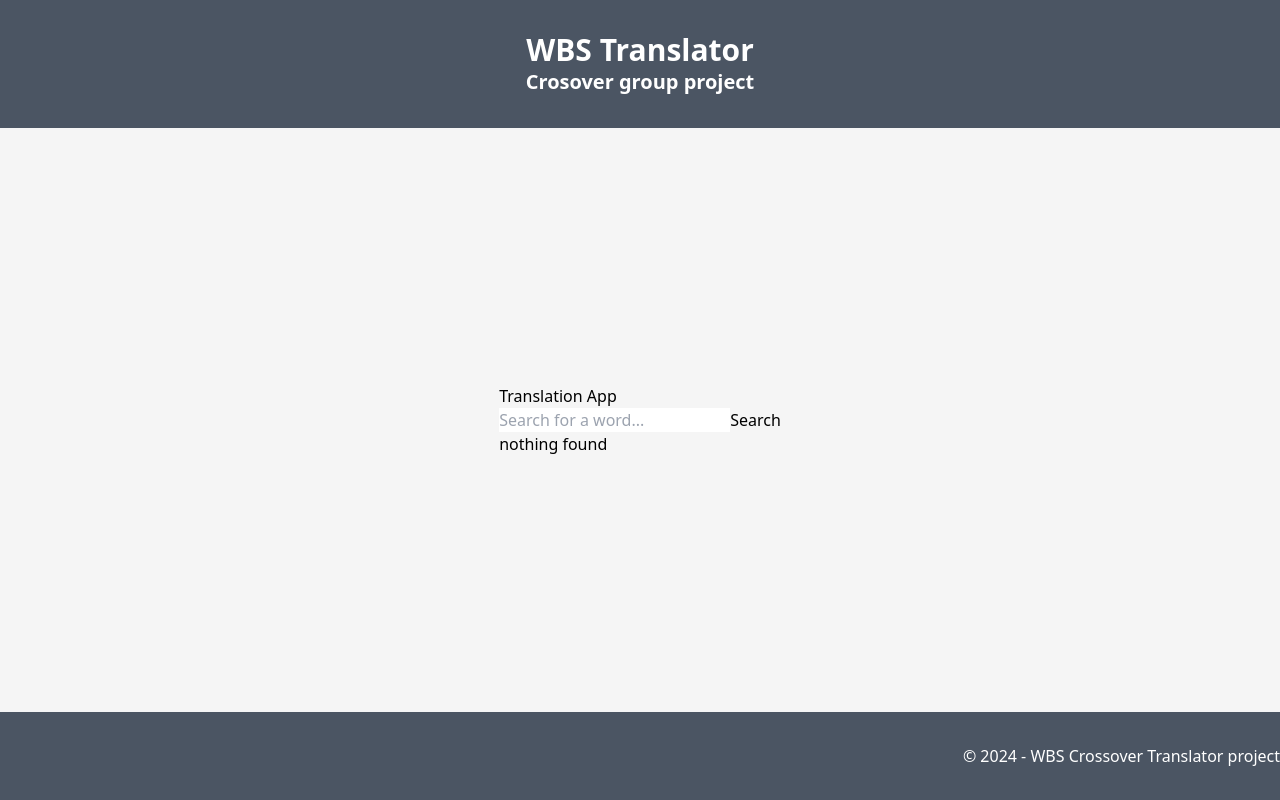
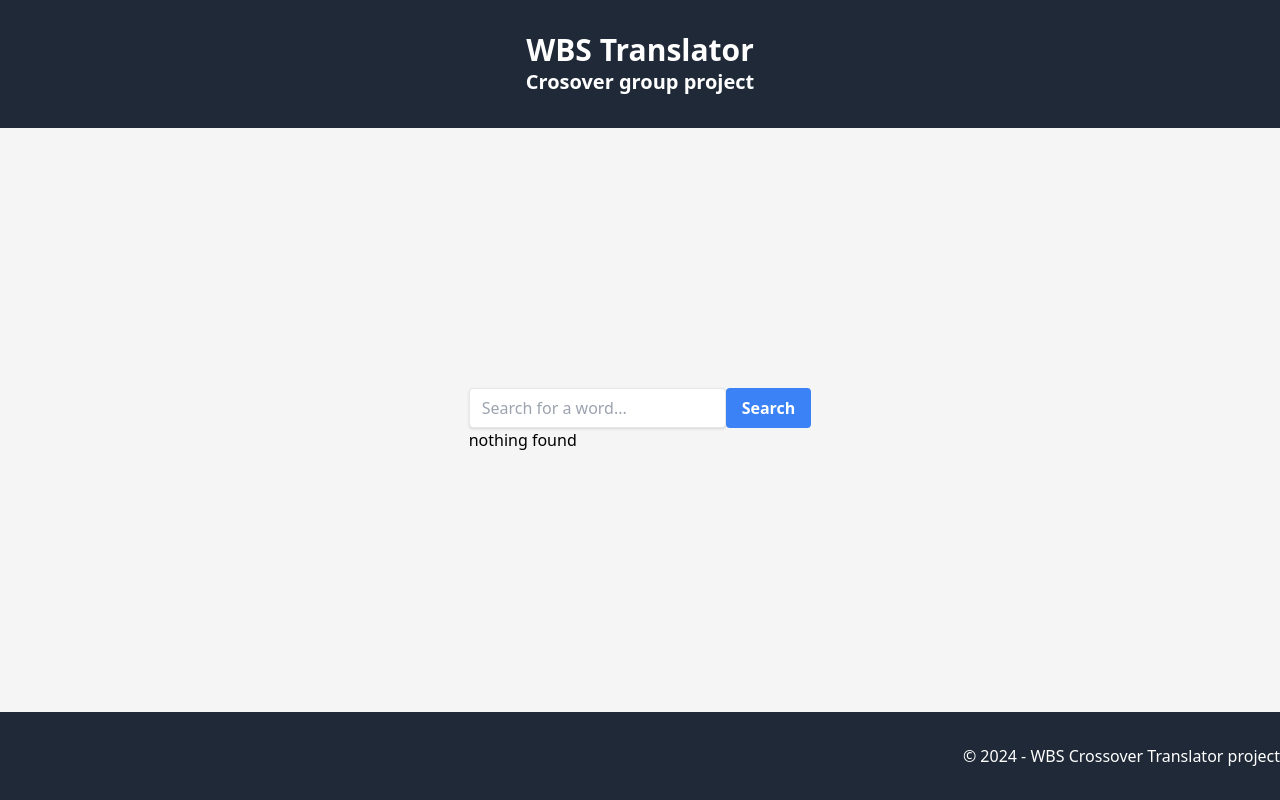
Before and after one commit to franx-repos/translator, a React (Vite) app: page / in a window 1280 px wide. Built offline with nearby package versions, Linux system fonts and the light colour scheme.

Commit message:
basic styling

```diff
--- a/src/Translator.jsx
+++ b/src/Translator.jsx
@@ -40,15 +40,20 @@ const Translator = () => {
 
   return (
     <div>
-      <h1>Translation App</h1>
-      <div>
+      <div className="flex flex-row">
         <input
+          className="shadow appearance-none border rounded w-full py-2 px-3 text-gray-800 leading-tight focus:outline-none focus:shadow-outline"
           type="text"
           value={searchTerm}
           onChange={(e) => setSearchTerm(e.target.value)}
           placeholder="Search for a word..."
         />
-        <button onClick={handleSearch}>Search</button>
+        <button
+          className="bg-blue-500 hover:bg-blue-700 text-white font-bold py-2 px-4 rounded"
+          onClick={handleSearch}
+        >
+          Search
+        </button>
       </div>
       <div>
         {definition.tr ? (
--- a/src/components/Footer.jsx
+++ b/src/components/Footer.jsx
@@ -1,10 +1,10 @@
 function Footer() {
-    return (
-        <footer className="py-8 bg-gray-600 text-white">
-            <div className="container mx-auto ">
-                <p className="text-end">© 2024 - WBS Crossover Translator project</p>
-            </div>
-        </footer>
-    )
+  return (
+    <footer className="py-8 bg-gray-800 text-white">
+      <div className="container mx-auto ">
+        <p className="text-end">© 2024 - WBS Crossover Translator project</p>
+      </div>
+    </footer>
+  );
 }
 export default Footer;
--- a/src/components/Header.jsx
+++ b/src/components/Header.jsx
@@ -1,12 +1,12 @@
 function Header() {
   return (
-        <header className="py-8 bg-gray-600 text-white">
+    <header className="py-8 bg-gray-800 text-white">
       <div className="container mx-auto text-center ">
         <h1 className="text-3xl font-semibold">WBS Translator</h1>
         <h2 className="text-xl font-semibold">Crosover group project</h2>
       </div>
     </header>
-    )
+  );
 }
 
 export default Header;
```
Lines whose indentation alone changed are shown as unchanged.
